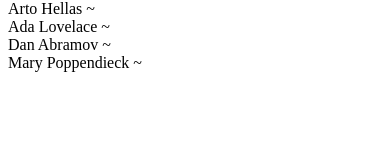
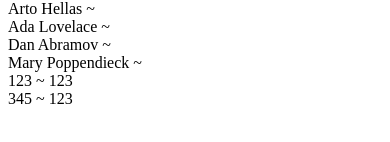
Before and after one commit to asabatba/moocfi_full_stack, a React (Create React App) app in the folder part2/phonebook/: page / in a window 390 px wide. Shown: the part 310-452 px from the top of the page. Built offline with nearby package versions, Linux system fonts and the light colour scheme; data requests are answered from the project's data file.

Commit message:
2.15: Phonebook step7 and 8

```diff
--- a/part2/phonebook/db.json
+++ b/part2/phonebook/db.json
@@ -19,6 +19,16 @@
       "name": "Mary Poppendieck",
       "number": "39-23-6423122",
       "id": 4
+    },
+    {
+      "name": "123",
+      "phone": "123",
+      "id": 5
+    },
+    {
+      "name": "345",
+      "phone": "123",
+      "id": 6
     }
   ]
 }
--- a/part2/phonebook/package.json
+++ b/part2/phonebook/package.json
@@ -15,7 +15,8 @@
     "start": "react-scripts start",
     "build": "react-scripts build",
     "test": "react-scripts test",
-    "eject": "react-scripts eject"
+    "eject": "react-scripts eject",
+    "server": "npx json-server -p3001 db.json"
   },
   "eslintConfig": {
     "extends": "react-app"
--- a/part2/phonebook/src/App.js
+++ b/part2/phonebook/src/App.js
@@ -1,5 +1,6 @@
 import React, { useState, useEffect } from 'react'
 import axios from "axios";
+import api from './api';
 
 const Persons = ({ persons, filter }) => {
     return (<div>
@@ -25,7 +26,11 @@ const Form = ({ persons, setPersons }) => {
             alert(`The name ${newName} has already been added.`)
             return;
         }
-        setPersons(persons.concat({ name: newName, phone: newPhone }))
+        api.create({ name: newName, phone: newPhone })
+            .then(data => {
+                console.log(data);
+                setPersons(persons.concat(data))
+            })
     }
 
     const [newName, setNewName] = useState('')
@@ -49,11 +54,11 @@ const App = () => {
 
     useEffect(() => {
 
-        const eventHandler = response => {
-            setPersons(response.data)
+        const eventHandler = data => {
+            setPersons(data)
         }
 
-        const promise = axios.get('http://localhost:3001/persons')
+        const promise = api.getAll();
         promise.then(eventHandler)
 
     }, [])
--- /dev/null
+++ b/part2/phonebook/src/api.js
@@ -0,0 +1,34 @@
+
+import Axios from 'axios';
+
+const baseUrl = "http://localhost:3001/persons";
+
+const getAll = async () => {
+
+    return Axios.get(baseUrl).then((r) =>
+        r.data
+    ).catch((err) => {
+        console.error(err);
+    });
+}
+
+const create = async (person) => {
+
+    return Axios.post(baseUrl, person).then((r) =>
+        r.data
+    );
+}
+
+const update = async (id, person) => {
+
+    return Axios.put(`${baseUrl}/${id}`, person).then((r) =>
+        r.data
+    );
+}
+
+
+export default {
+    getAll,
+    create,
+    update
+}
```
Lines whose indentation alone changed are shown as unchanged.
